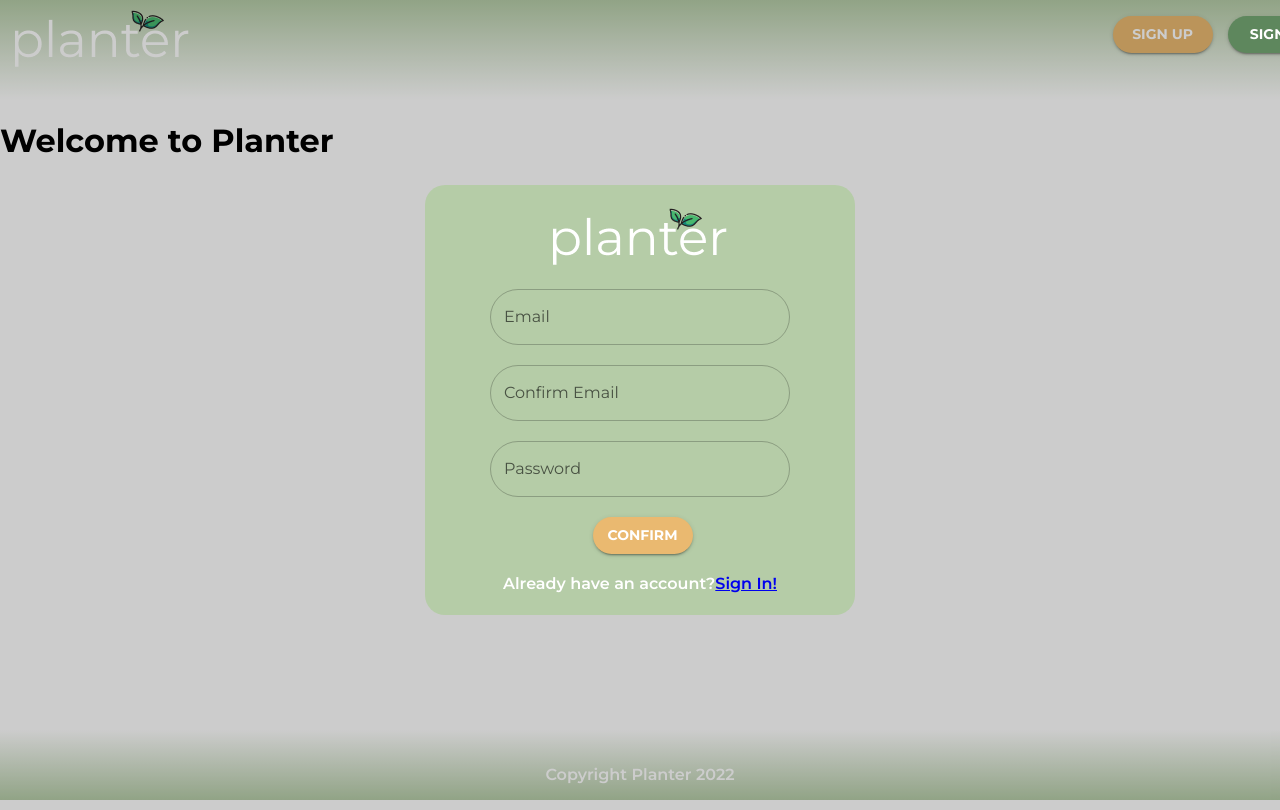
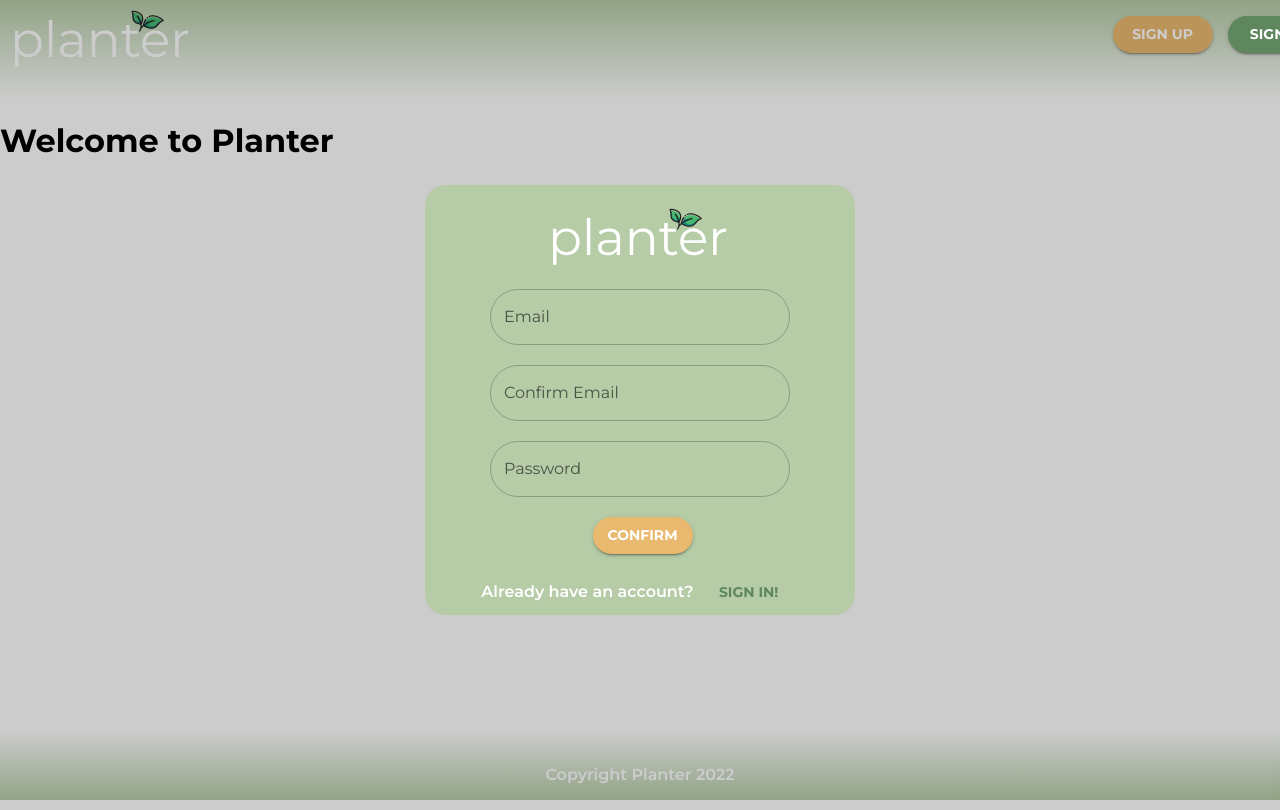
Before and after one commit to tessrexx/PlanterWebapp, a React (Create React App) app: page / in a window 1280 px wide. Both pictures are taken after a click on the button "SIGN UP". Shown: the top 810 px of the page. Built offline with nearby package versions, Linux system fonts and the light colour scheme.

Commit message:
Swap between pop-ups added

```diff
--- a/src/Components/SignInForm.jsx
+++ b/src/Components/SignInForm.jsx
@@ -2,6 +2,7 @@ import React, { useState } from "react";
 import "./SignIn&UpForm.css";
 import { TextField, Button } from "@mui/material";
 import { Link } from "react-router-dom";
+import SignUpForm from "./SignUpForm";
 
 const SignInForm = ({ openSignIn, SignIn, error }) => {
   const [details, setDetails] = useState({ email: "", password: "" });
@@ -10,6 +11,8 @@ const SignInForm = ({ openSignIn, SignIn, error }) => {
     e.preventDefault();
     SignIn(details);
   };
+
+  const [isOpened, openSignUp] = useState(false);
 
   return (
     <form className="modal" onSubmit={submitHandler}>
@@ -53,7 +56,12 @@ const SignInForm = ({ openSignIn, SignIn, error }) => {
         </Button>
         <body className="signText">
           Don't have an account?
-          <Link to="/">Sign Up!</Link>
+          <Button
+                onClick={() => openSignUp(true)}
+              >
+                Sign Up!
+              </Button>
+              {isOpened && <SignUpForm openSignUp={openSignUp} />}
         </body>
       </div>
     </form>
--- a/src/Components/SignUpForm.jsx
+++ b/src/Components/SignUpForm.jsx
@@ -2,6 +2,7 @@ import React, { useState } from "react";
 import "./SignIn&UpForm.css";
 import { TextField, Button } from "@mui/material";
 import { Link } from "react-router-dom";
+import SignInForm from "./SignInForm";
 
 const SignUpForm = ({ openSignUp, SignUp, error }) => {
   const [details, setDetails] = useState({
@@ -14,6 +15,8 @@ const SignUpForm = ({ openSignUp, SignUp, error }) => {
     e.preventDefault();
     SignUp(details);
   };
+
+  const [isOpen, openSignIn] = useState(false);
 
   return (
     <form className="modal" onSubmit={submitHandler}>
@@ -69,7 +72,12 @@ const SignUpForm = ({ openSignUp, SignUp, error }) => {
         </Button>
         <body className="signText">
           Already have an account?
-          <Link to="/">Sign In!</Link>
+              <Button
+                onClick={() => openSignIn(true)}
+              >
+                Sign In!
+              </Button>
+              {isOpen && <SignInForm openSignIn={openSignIn} />}
         </body>
       </div>
     </form>
```
